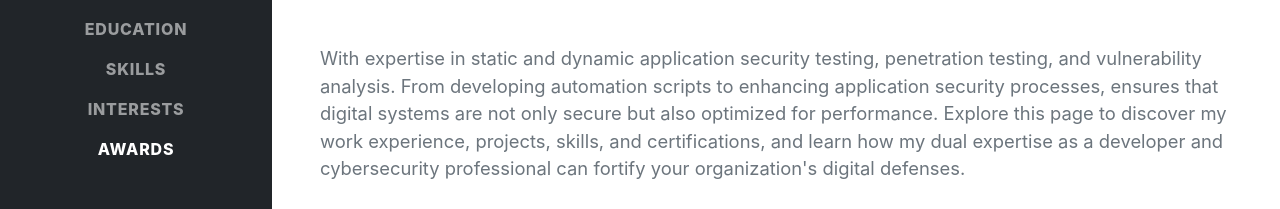
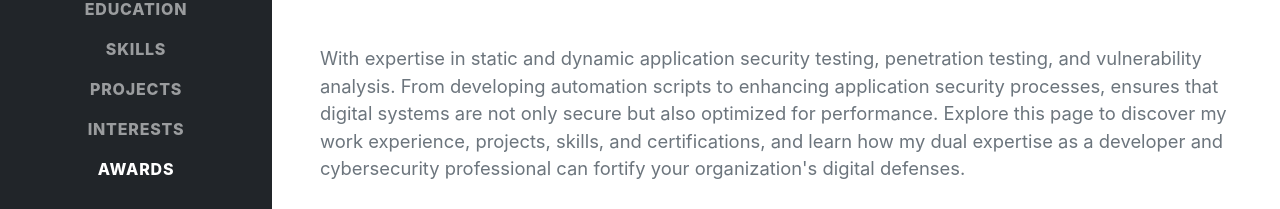
Before and after one commit to Furkhanhash/SimplePortfolio, a plain HTML site: page index.html in a window 1280 px wide. Shown: the part 443-652 px from the top of the page. Drawn offline with nearby package versions, Linux system fonts and the light colour scheme; a web font is replaced by a local one.

Commit message:
Added ref link in side nav

```diff
--- a/index.html
+++ b/index.html
@@ -29,6 +29,7 @@
                     <li class="nav-item"><a class="nav-link js-scroll-trigger" href="#experience">Experience</a></li>
                     <li class="nav-item"><a class="nav-link js-scroll-trigger" href="#education">Education</a></li>
                     <li class="nav-item"><a class="nav-link js-scroll-trigger" href="#skills">Skills</a></li>
+                    <li class="nav-item"><a class="nav-link js-scroll-trigger" href="#project">Projects</a></li>
                     <li class="nav-item"><a class="nav-link js-scroll-trigger" href="#interests">Interests</a></li>
                     <li class="nav-item"><a class="nav-link js-scroll-trigger" href="#awards">Awards</a></li>
                 </ul>
```
